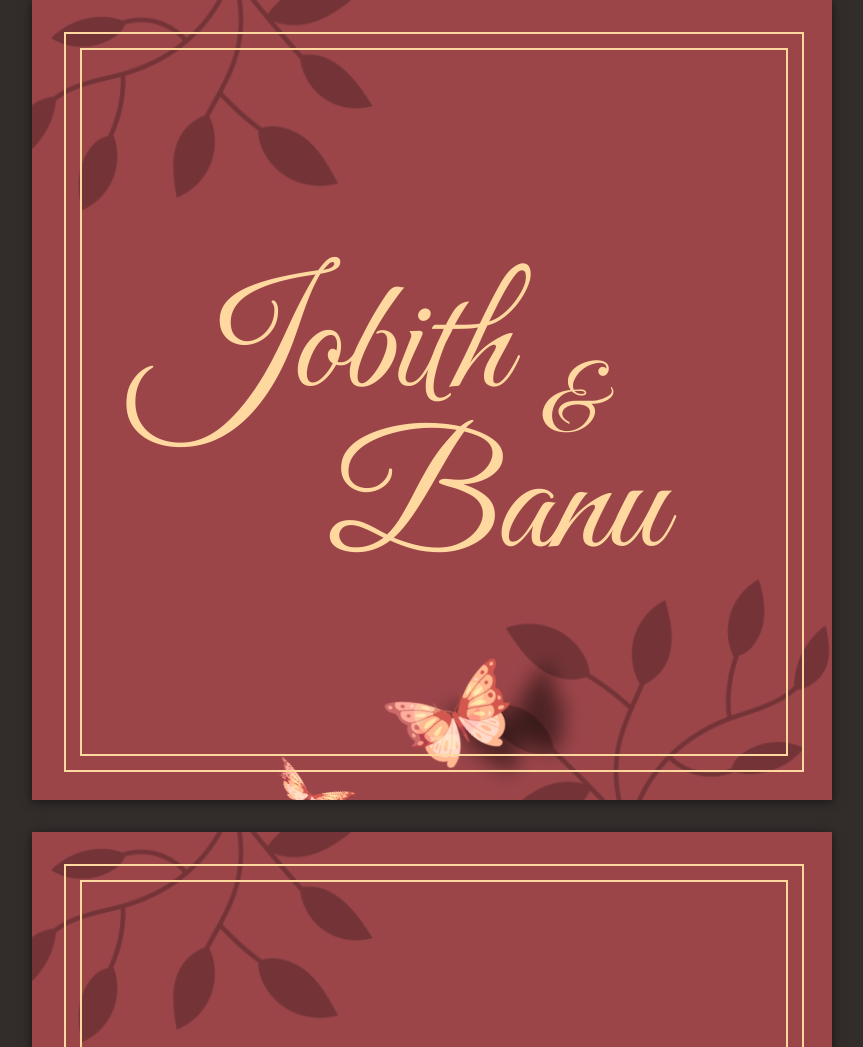
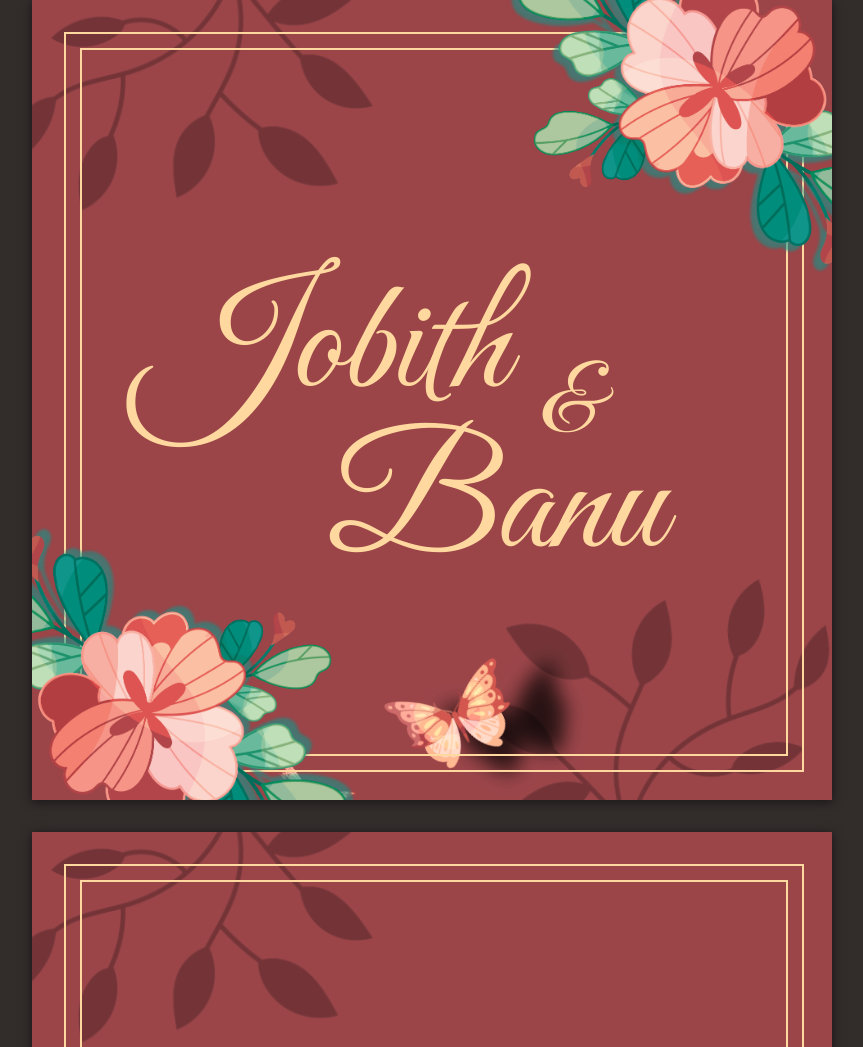
Before and after one commit to jobithmb/our11-11wish, a website: page src/views/index.html in a window 1280 px wide. Shown: the top 1047 px of the page, without its empty margins (208-1071 px from the left). Drawn offline with nearby package versions, Linux system fonts and the light colour scheme; files that its build step writes are made by us from their sources; files whose address does not match are found by name.

Commit message:
added flowers

```diff
--- a/package.json
+++ b/package.json
@@ -15,6 +15,7 @@
     "sass": "^1.79.3"
   },
   "scripts": {
-    "build": "gulp build"
+    "build": "gulp build",
+    "dev": "gulp"
   }
 }
--- a/src/scss/style.scss
+++ b/src/scss/style.scss
@@ -79,6 +79,34 @@ body {
     animation: sway 4s infinite 1s;
     transform-origin: 50% 100% 0;
   }
+
+  .flower-top {
+    z-index: 5;
+    display: block;
+    position: absolute;
+    top: -100px;
+    right: -100px;
+    height: 400px;
+    width: auto;
+    background-image: url("/assets/images/flower-top.png");
+    background-size: contain;
+    background-repeat: no-repeat;
+    background-position: center;
+  }
+
+  .flower-bottom {
+    z-index: 5;
+    display: block;
+    position: absolute;
+    bottom: -100px;
+    left: -100px;
+    height: 400px;
+    width: auto;
+    background-image: url("/assets/images/flower-bottom.png");
+    background-size: contain;
+    background-repeat: no-repeat;
+    background-position: center;
+  }
 }
 
 .card + .card {
--- a/src/views/index.html
+++ b/src/views/index.html
@@ -17,11 +17,13 @@
 
         <div class="card">
             <div class="leaf-top"></div>
+            <!-- <div class="flower-top"></div> -->
             <div class="hero-names">
                 <div class="groom">Jobith</div>
                 <div class="and">&</div>
                 <div class="bride">Banu</div>
             </div>
+            <!-- <div class="flower-bottom"></div> -->
             <div class="leaf-bottom"></div>
             <div class="butterflies">
                 <div class="butterfly one">
@@ -40,6 +42,14 @@
                     </div>
                 </div>
             </div>
+
+            <div class="butterfly one">
+                <div class="butterfly-turn">
+                    <div class="butterfly-flutter"></div>
+                </div>
+            </div>
+            <img src="/assets/images/flower-top.png" alt="" class="flower-top">
+            <img src="/assets/images/flower-bottom.png" alt="" class="flower-bottom">
         </div>
         <div class="card">
             <div class="leaf-top"></div>
```
